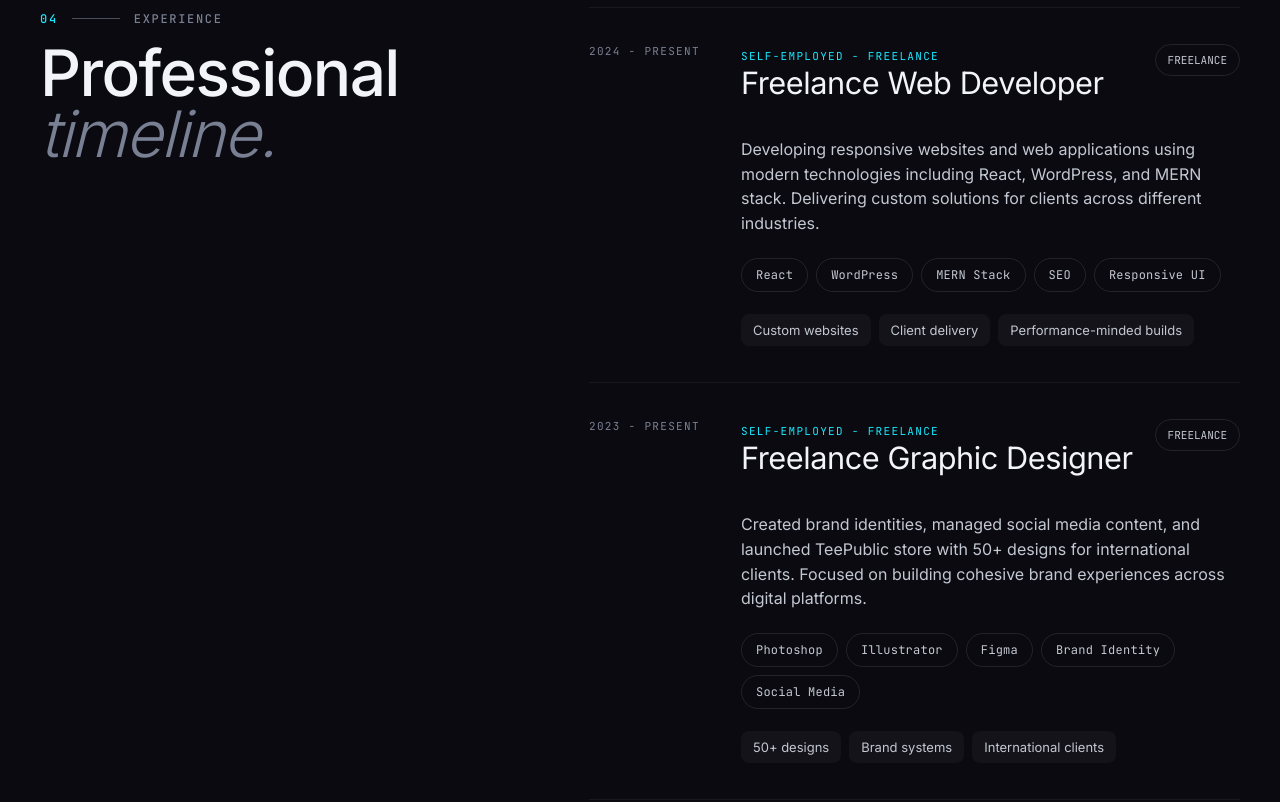
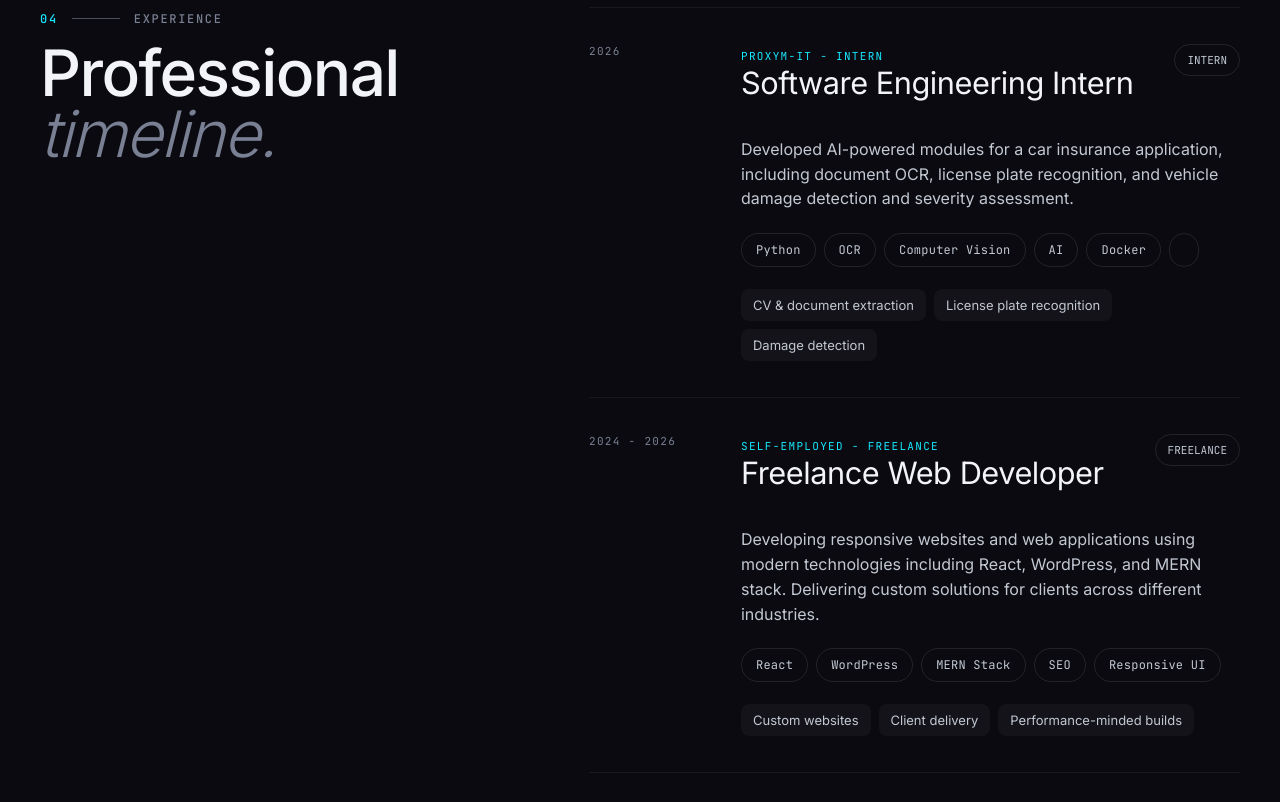
Before and after one commit to ZiniMedAmine/zini-portfolio, a React (Vite) app in the folder zini-portfolio/: page / in a window 1280 px wide. Shown: the part 3740-4542 px from the top of the page. Built offline with nearby package versions, Linux system fonts and the light colour scheme.

Commit message:
Add Proxym Experience

```diff
--- a/zini-portfolio/src/App.jsx
+++ b/zini-portfolio/src/App.jsx
@@ -74,7 +74,16 @@ const skills = [
 
 const experiences = [
   {
-    year: '2024 - Present',
+    year: '2026',
+    role: 'Software Engineering Intern',
+    company: 'Proxym-IT',
+    type: 'Intern',
+    desc: 'Developed AI-powered modules for a car insurance application, including document OCR, license plate recognition, and vehicle damage detection and severity assessment.',
+    stack: ['Python', 'OCR', 'Computer Vision', 'AI', 'Docker', ''],
+    wins: ['CV & document extraction', 'License plate recognition', 'Damage detection'],
+  },
+  {
+    year: '2024 - 2026',
     role: 'Freelance Web Developer',
     company: 'Self-Employed',
     type: 'Freelance',
@@ -83,7 +92,7 @@ const experiences = [
     wins: ['Custom websites', 'Client delivery', 'Performance-minded builds'],
   },
   {
-    year: '2023 - Present',
+    year: '2023 - 2024',
     role: 'Freelance Graphic Designer',
     company: 'Self-Employed',
     type: 'Freelance',
```
